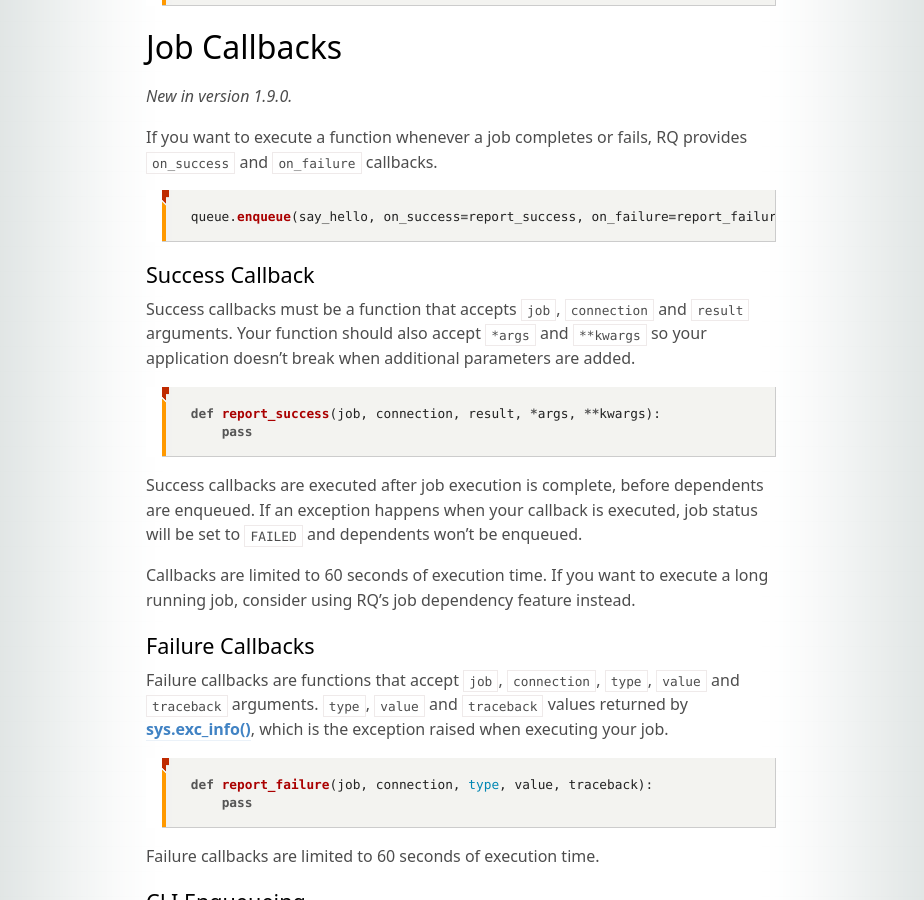
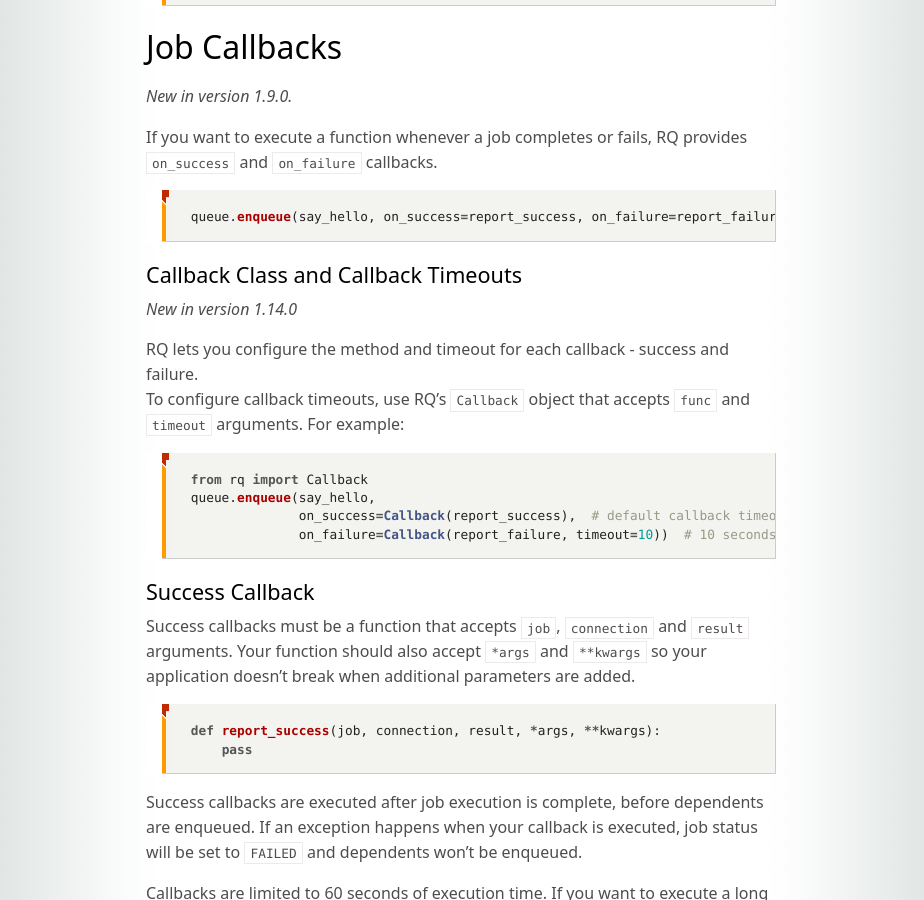
Before and after one commit to rq/rq, a Jekyll site: the page built from docs/docs/index.md, in a window 1280 px wide and 900 px high, scrolled down 4328 px. Shown: the whole window, without its empty margins (179-1103 px from the left). Built offline with Jekyll 4.4.1, drawn with Linux system fonts in a browser that asks for light colours; some web fonts are replaced; comment, search, counter and statistics services are not loaded.

Commit message:
add documentation

````diff
--- a/docs/docs/index.md
+++ b/docs/docs/index.md
@@ -200,6 +200,21 @@ If you want to execute a function whenever a job completes or fails, RQ provides
 
 ```python
 queue.enqueue(say_hello, on_success=report_success, on_failure=report_failure)
+```
+
+### Callback Class and Callback Timeouts
+
+_New in version 1.14.0_
+
+RQ lets you configure the method and timeout for each callback - success and failure.
+To configure callback timeouts, use RQ's
+`Callback` object that accepts `func` and `timeout` arguments. For example:
+
+```python
+from rq import Callback
+queue.enqueue(say_hello,
+              on_success=Callback(report_success),  # default callback timeout (30 seconds)
+              on_failure=Callback(report_failure, timeout=10))  # 10 seconds timeout
 ```
 
 ### Success Callback
--- a/rq/__init__.py
+++ b/rq/__init__.py
@@ -1,7 +1,7 @@
 # flake8: noqa
 
 from .connections import Connection, get_current_connection, pop_connection, push_connection
-from .job import cancel_job, get_current_job, requeue_job, Retry
+from .job import cancel_job, get_current_job, requeue_job, Retry, Callback
 from .queue import Queue
 from .version import VERSION
 from .worker import SimpleWorker, Worker
````
